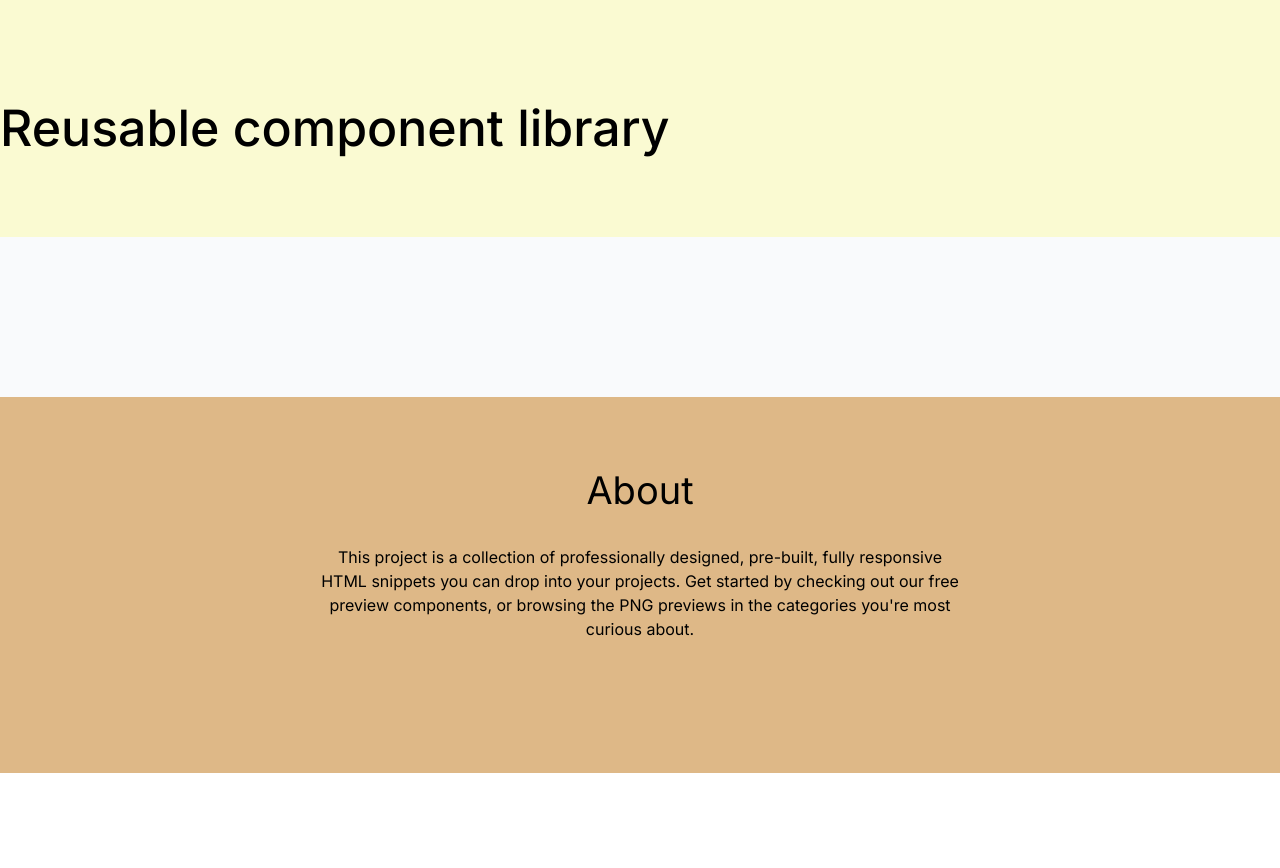
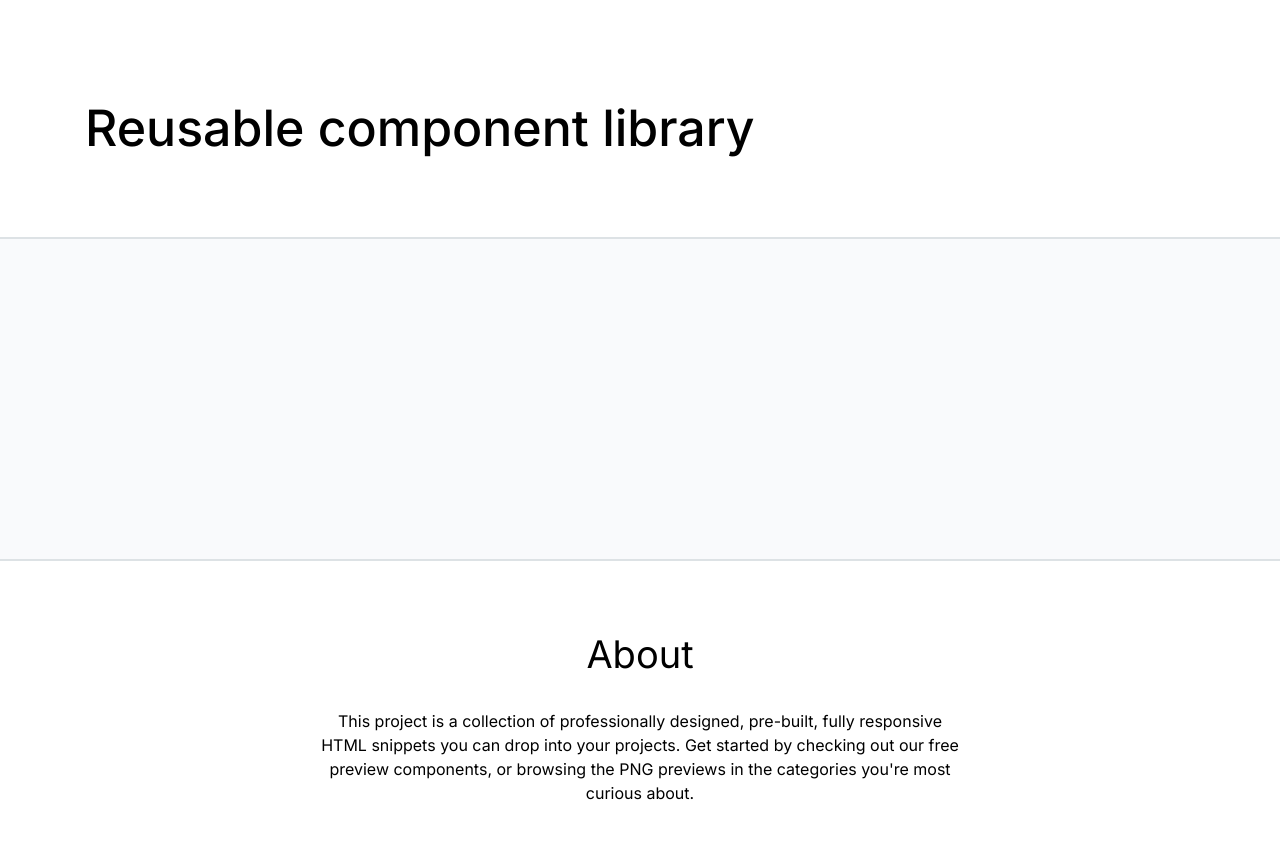
Before and after one commit to js-tasks-ru/htmlcss-20230911-4_xelaris, a website: page index.html in a window 1280 px wide. Before the commit the page ends 800 px from the top, so only its background shows below. Drawn offline with Linux system fonts and the light colour scheme.

Commit message:
add layout container, complete header n footer

```diff
--- a/assets/css/main.css
+++ b/assets/css/main.css
@@ -1,5 +1,6 @@
 @import 'normalize.css';
 @import '../fonts/fonts.css';
+@import '../../components/layoutContainer/layoutContainer.css';
 @import '../../components/page/page.css';
 @import '../../components/header/header.css';
 @import '../../components/footer/footer.css';
@@ -8,13 +9,14 @@
 :root {
   --white: #ffffff;
   --black: #212429;
-    --pink: #F784AD;
-    --purple: #7048E8;
-    --blue: #374FC7;
-    --red: #F03D3E;
-    --grey-1: #F8F9FA;
-    --grey-2: #DDE2E5;
-    --grey-3: #ACB5BD;
+  --pink: #f784ad;
+  --purple: #7048e8;
+  --blue: #374fc7;
+  --red: #f03d3e;
+  --grey-0: #f9fafc;
+  --grey-1: #f8f9fa;
+  --grey-2: #dde2e5;
+  --grey-3: #acb5bd;
   --grey-4: #495057;
 
   --error: var(--red);
@@ -22,6 +24,9 @@
 
   --primary: var(--blue);
   --secondary: var(--purple);
+
+  --bg-color: var(--grey-0);
+  --border-color: var(--grey-3);
 }
 
 body {
--- a/components/footer/footer.css
+++ b/components/footer/footer.css
@@ -1,9 +1,9 @@
 .footer {
   padding: 72px 0;
   text-align: center;
-  background: burlywood;
+  border-top: 2px solid var(--grey-2, #dde2e5);
 }
-.footer__caption {
+.footer__title {
   font-size: 38px;
   font-weight: 50;
   margin: 0 0 32px;
--- a/components/header/header.css
+++ b/components/header/header.css
@@ -1,8 +1,8 @@
 .header {
   padding: 96px 0 77px;
-  background: lightgoldenrodyellow;
+  border-bottom: 2px solid var(--grey-2, #dde2e5);
 }
-.header__caption {
+.header__title {
   font-size: 50px;
   font-weight: 500;
   line-height: 64px;
--- /dev/null
+++ b/components/layoutContainer/layoutContainer.css
@@ -0,0 +1,6 @@
+.layoutContainer {
+  max-width: 1110px;
+  min-width: 343px;
+  margin: 0 auto;
+  padding: 0 16px;
+}
--- a/components/page/page.css
+++ b/components/page/page.css
@@ -1,3 +1,25 @@
+html,
+body {
+  height: 100%;
+}
+.page {
+  height: 100%;
+  display: flex;
+  flex-direction: column;
+}
+.page__container {
+  flex: 1 0 auto;
+  display: flex;
+  flex-direction: column;
+}
+.page__header {
+  flex-shrink: 0;
+}
 .page__content {
-  background: #f9fafc;
+  background: var(--bg-color, #f9fafc);
+  padding: 68px 0 92px;
+  flex: 1 0 auto;
 }
+.page__footer {
+  flex-shrink: 0;
+}
--- a/index.html
+++ b/index.html
@@ -1,5 +1,5 @@
 <!DOCTYPE html>
-<html lang="ru">
+<html lang="en">
   <head>
     <meta charset="utf-8" />
     <link rel="stylesheet" href="./assets/css/main.css" />
@@ -8,19 +8,27 @@
   <body class="page page--main">
     <div class="page__container">
       <header class="header page__header">
-        <h1 class="header__caption">Reusable component library</h1>
+        <div class="layoutContainer">
+          <h1 class="header__title">Reusable component library</h1>
+        </div>
       </header>
       <main class="page__content">
-        <div class="tileList"></div>
+        <div class="layoutContainer">
+          <div class="tileList">
+
+          </div>
+        </div>
       </main>
     </div>
     <footer class="footer page__footer">
-      <h3 class="footer__caption">About</h3>
-      <div class="footer__desc">
-        This project is a collection of professionally designed, pre-built,
-        fully responsive HTML snippets you can drop into your projects. Get
-        started by checking out our free preview components, or browsing the PNG
-        previews in the categories you're most curious about.
+      <div class="layoutContainer">
+        <h3 class="footer__title">About</h3>
+        <div class="footer__desc">
+          This project is a collection of professionally designed, pre-built,
+          fully responsive HTML snippets you can drop into your projects. Get
+          started by checking out our free preview components, or browsing the PNG
+          previews in the categories you're most curious about.
+        </div>
       </div>
     </footer>
   </body>
```
Lines whose indentation alone changed are shown as unchanged.
